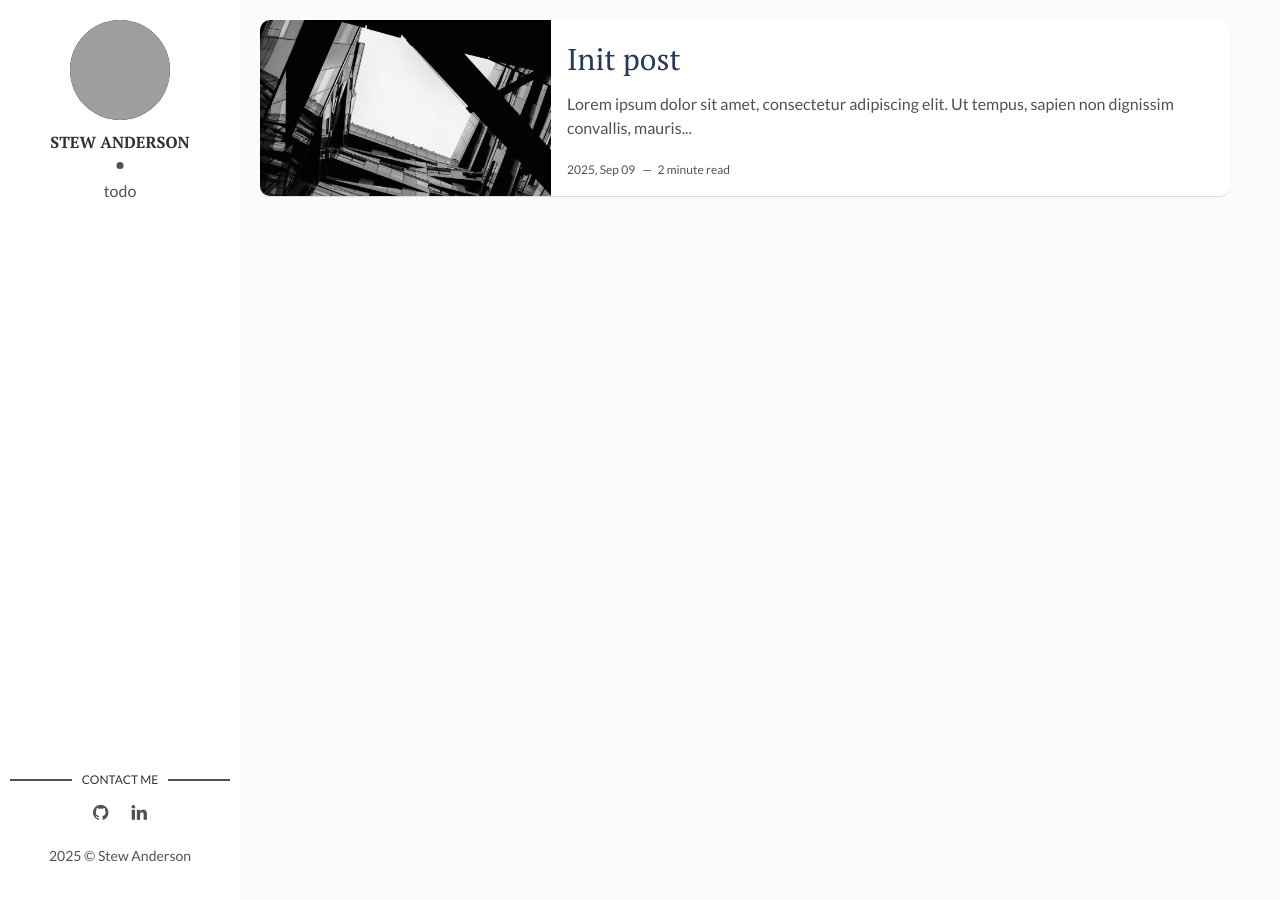
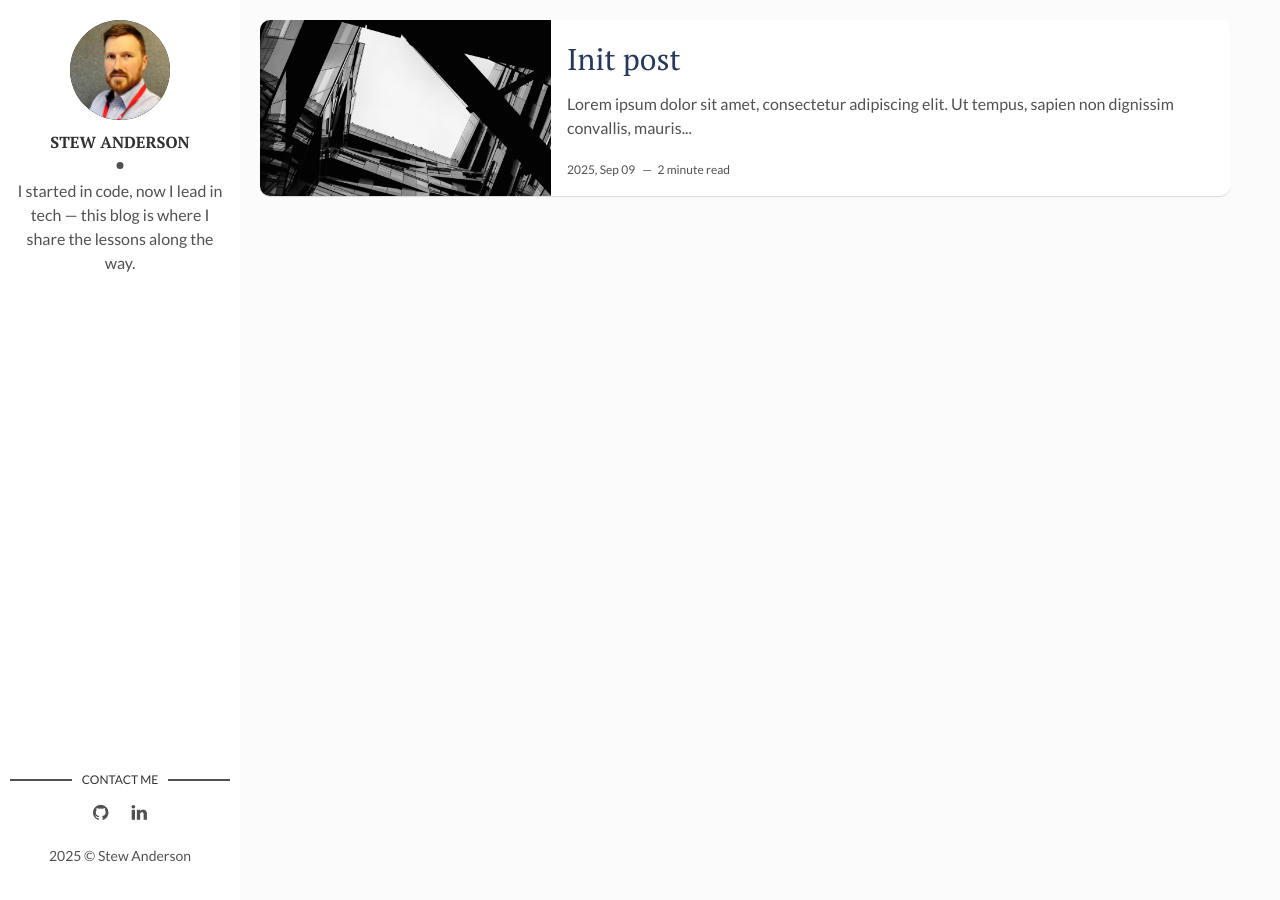
Before and after one commit to stew-anderson/blog, a Jekyll site: the page built from index.html, in a window 1280 px wide. Built offline with Jekyll 4.4.1, drawn with Linux system fonts in a browser that asks for light colours; the list of posts is cut into pages by our own code; grey boxes are pictures that could not be loaded.

```diff
--- a/_config.yml
+++ b/_config.yml
@@ -1,22 +1,14 @@
-# site
 title: From code to boardroom
-description: todo
-Site description: todo
+description: Code to Boardroom explores the intersection of technology, leadership, and business, offering insights from my experience growing as a technology leader.
 permalink: ':title/'
 baseurl: "/"
-url: "http://stew.andersonuk.org/blog"
-# me
+url: "http://stew.andersonuk.org/"
 author: Stew Anderson
-author-img: stew-anderson.png
-about-author: todo
+author-img: "stew-anderson.jpeg"
+about-author: I started in code, now I lead in tech — this blog is where I share the lessons along the way.
 social-github: stew-anderson
-social-linkedin: # @todo
-social-email:
-# disqus
-discus-identifier: # @todo
-# tracker
+social-linkedin: "https://www.linkedin.com/in/stewart-anderson-095bb634/"
 analytics: # GA @todo
-# build settings
 markdown: kramdown
 plugins:
   - jekyll-sitemap
```
Also changed, not shown: _includes/disqus.html (deleted), assets/img/stew-anderson.jpeg (added).
